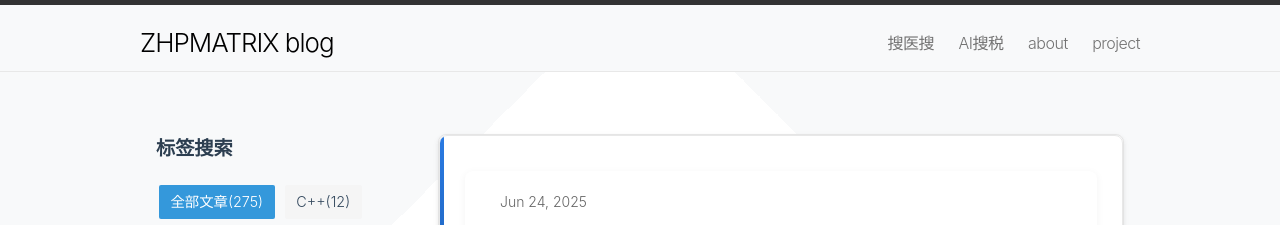
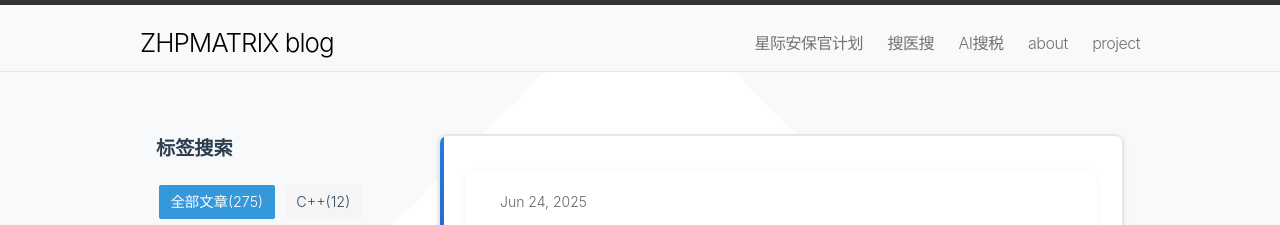
Before and after one commit to zhpmatrix/zhpmatrix.github.io, a Jekyll site: the page built from index.html, in a window 1280 px wide and 900 px high. Shown: the top 225 px of the window. Built offline with Jekyll 4.4.1, drawn with Linux system fonts in a browser that asks for light colours; comment, search, counter and statistics services are not loaded.

Commit message:
增加新项目

```diff
--- a/_includes/header.html
+++ b/_includes/header.html
@@ -17,6 +17,7 @@
         </svg>
 </a>
       <div class="trigger">
+ 	<font color="yellow"><a class="page-link" href="http://49.232.197.68:5005/">星际安保官计划</a></font>
  	<font color="yellow"><a class="page-link" href="http://www.souyisou.online/">搜医搜</a></font>
  	<font color="yellow"><a class="page-link" href="https://aitax.17win.com/#/home?Authorization=Bearer+RKgwsKLnZ3uOoZPjU9nPEPP6H/gjZcVgFlgixoqaWSjeXvjxg9jxTA8yJzNOCd94mm7tSpzOgq0w9Q/3XZuY3MitCACEUV88dDvlWFESem/uZVjdHXvDoxFRxGUJLDByEB1GZSxrWvL9mUxlU5ykT9yDV%2BVNCfQLd6YNf7d%2Bss0=&X-App-Key=cb1e9c178a914a61b4db1bd5735f1036&X-Biz-Code=test&X-User-Id=tester&keyword=%E5%B0%8F%E5%9E%8B%E5%BE%AE%E5%88%A9%E4%BC%81%E4%B8%9A%E6%89%80%E5%BE%97%E7%A8%8E%E4%BC%98%E6%83%A0">AI搜税</a></font>
         {% for page in site.pages %}
```
Also changed, not shown: WechatIMG187.jpg (deleted), business.drawio.png (deleted), qagr_5.png (deleted), qagr_6.png (deleted).
